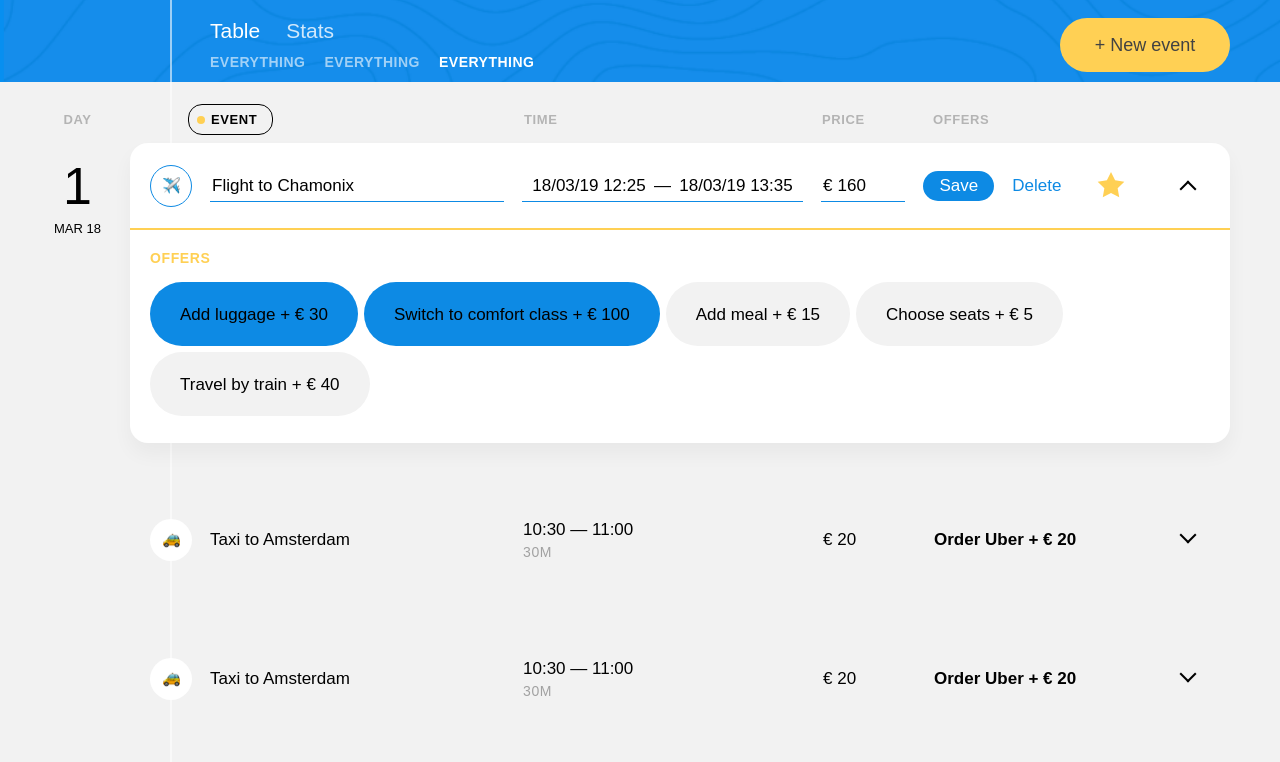
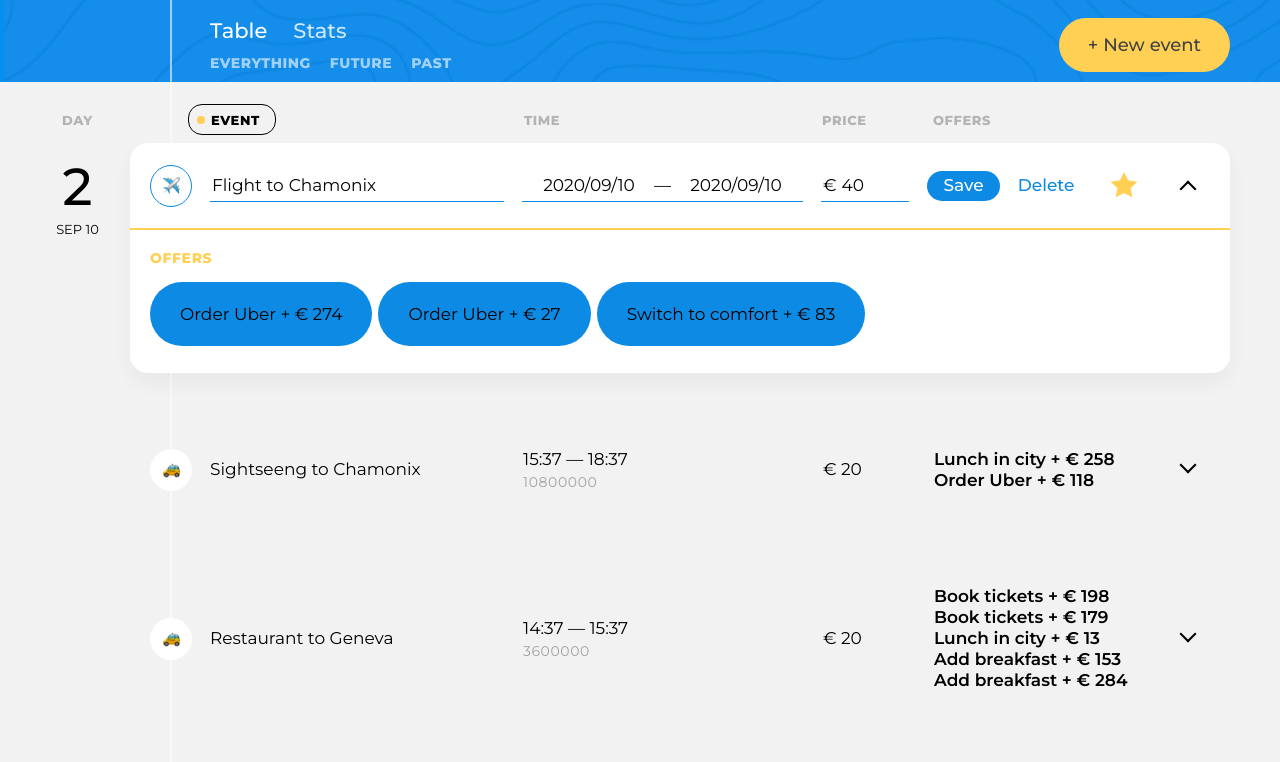
Before and after one commit to Malinka585/1095379-big-trip-12, a website built with webpack: page public/index.html in a window 1280 px wide. Shown: the part 81-843 px from the top of the page. Built offline with nearby package versions, Linux system fonts and the light colour scheme; files whose address does not match are found by name.

Commit message:
Отправляет на проверку задание 7. Личный проект: шаблонизируй это

```diff
--- a/public/index.html
+++ b/public/index.html
@@ -6,7 +6,7 @@
 
     <title>Big Trip</title>
 
-    <link href="./https://fonts.googleapis.com/css?family=Montserrat:400,500,600,700,800&display=swap" rel="stylesheet">
+    <link href="https://fonts.googleapis.com/css?family=Montserrat:400,500,600,700,800&display=swap" rel="stylesheet">
     <link rel="stylesheet" href="./css/style.css">
   </head>
 
--- a/src/main.js
+++ b/src/main.js
@@ -1,7 +1,6 @@
 import {createRouteCostTemplate} from "./view/route-cost.js";
 import {createTripMenuTemplate} from "./view/trip-menu.js";
 import {createFormTemplate} from "./view/form.js";
-import {createTripFiltersTemplate} from "./view/trip-filters.js";
 import {createFilterButtonTemplate} from "./view/filter-button.js";
 import {createFormTripSortTemplate} from "./view/form-sort.js";
 import {createTripSortTemplate} from "./view/trip-sort.js";
@@ -9,10 +8,14 @@ import {createFormEditTemplate} from "./view/form-edit.js";
 import {createTripPointDaysTemplate} from "./view/trip-point-days.js";
 import {createTripPointTemplate} from "./view/trip-point.js";
 import {createPointItemTemplate} from "./view/point-item.js";
+import {generateWayPoint} from "./mock/trip.js";
+import {generateFilter} from "./mock/filter.js";
 
-const FILTER_COUNT = 3;
 const POINT_COUNT = 3;
-const ITEM_COUNT = 4;
+const ITEM_COUNT = 20;
+
+const wayPoint = new Array(ITEM_COUNT).fill().map(generateWayPoint);
+const filters = generateFilter(wayPoint);
 
 const render = (container, template, place) => {
   container.insertAdjacentHTML(place, template);
@@ -23,13 +26,9 @@ const tripMainControlsElement = tripMainElement.querySelector(`.trip-main__trip-
 
 render(tripMainElement, createRouteCostTemplate(), `afterbegin`);
 render(tripMainControlsElement, createTripMenuTemplate(), `beforeend`);
-render(tripMainControlsElement, createFormTemplate(), `beforeend`);
+render(tripMainControlsElement, createFormTemplate(filters), `beforeend`);
 
 const tripFormElement = tripMainElement.querySelector(`.trip-filters`);
-
-for (let i = 0; i < FILTER_COUNT; i++) {
-  render(tripFormElement, createTripFiltersTemplate(), `beforeend`);
-}
 
 render(tripFormElement, createFilterButtonTemplate(), `beforeend`);
 
@@ -45,7 +44,7 @@ render(tripFormSortElement, createTripPointDaysTemplate(), `beforeend`);
 const tripDaysElement = tripFormSortElement.querySelector(`.trip-days`);
 
 for (let i = 0; i < POINT_COUNT; i++) {
-  render(tripDaysElement, createTripPointTemplate(), `beforeend`);
+  render(tripDaysElement, createTripPointTemplate(wayPoint[i]), `beforeend`);
 }
 
 const tripEventsListElements = tripDaysElement.querySelectorAll(`.trip-events__list`);
@@ -53,12 +52,13 @@ const tripEventsListElement = tripDaysElement.querySelector(`.trip-events__list`
 
 for (let j = 0; j < tripEventsListElements.length; j++) {
   const listElements = tripEventsListElements[j];
-  for (let y = 0; y < ITEM_COUNT; y++) {
-    render(listElements, createPointItemTemplate(), `beforeend`);
+  for (let y = 0; y < wayPoint[j].events.length; y++) {
+    let eventsArray = wayPoint[j].events;
+    render(listElements, createPointItemTemplate(eventsArray[y]), `beforeend`);
   }
 }
 
 const tripEventsItemElement = tripEventsListElement.querySelector(`.trip-events__item`);
 
 tripEventsItemElement.querySelector(`.event`).remove();
-render(tripEventsItemElement, createFormEditTemplate(), `beforeend`);
+render(tripEventsItemElement, createFormEditTemplate(wayPoint[0].events[0]), `beforeend`);
--- /dev/null
+++ b/src/mock/filter.js
@@ -0,0 +1,14 @@
+const tripToFilterMap = {
+  everything: (points) => points.length,
+  future: (points) => points.filter((point) => point.eventStartDate).length,
+  past: (points) => points.filter((point) => point.eventEndDate).length
+};
+
+export const generateFilter = (points) => {
+  return Object.entries(tripToFilterMap).map(([filterName, countPoints]) => {
+    return {
+      name: filterName,
+      count: countPoints(points),
+    };
+  });
+};
--- /dev/null
+++ b/src/mock/offers.js
@@ -0,0 +1,14 @@
+import {getRandomInteger} from "../utils.js";
+
+const OFFER_NAMES = [`Order Uber`, `Add luggage`, `Switch to comfort`, `Rent a car`, `Add breakfast`, `Book tickets`, `Lunch in city`];
+
+export const generateOffers = () => {
+  const generateOffer = () => {
+    return {
+      offerName: OFFER_NAMES[getRandomInteger(0, OFFER_NAMES.length - 1)],
+      offerPrice: getRandomInteger(5, 300)
+    };
+  };
+
+  return new Array(getRandomInteger(1, 5)).fill().map(generateOffer);
+};
--- /dev/null
+++ b/src/mock/trip.js
@@ -0,0 +1,127 @@
+import {getRandomInteger, getRandomArray} from "../utils.js";
+import {generateOffers} from "./offers.js";
+
+const MAX_HOURS_GAP = 3;
+
+const generateTypePoint = () => {
+  const typePoint = [
+    `Taxi`,
+    `Bus`,
+    `Train`,
+    `Ship`,
+    `Transport`,
+    `Drive`,
+    `Flight`,
+    `Check-in`,
+    `Sightseeng`,
+    `Restaurant`
+  ];
+
+  const randomIndex = getRandomInteger(0, typePoint.length - 1);
+  return typePoint[randomIndex];
+};
+
+const generateDestination = () => {
+  const destination = [
+    `Geneva`,
+    `Amsterdam`,
+    `Chamonix`
+  ];
+
+  const randomIndex = getRandomInteger(0, destination.length - 1);
+  return destination[randomIndex];
+};
+
+const generateDescription = () => {
+  const descriptions = [
+    `Lorem ipsum dolor sit amet, consectetur adipiscing elit.`,
+    `Cras aliquet varius magna, non porta ligula feugiat eget.`,
+    `Fusce tristique felis at fermentum pharetra.`,
+    `Aliquam id orci ut lectus varius viverra.`,
+    `Nullam nunc ex, convallis sed finibus eget, sollicitudin eget ante.`,
+    `Phasellus eros mauris, condimentum sed nibh vitae, sodales efficitur ipsum.`,
+    `Sed blandit, eros vel aliquam faucibus, purus ex euismod diam, eu luctus nunc ante ut dui.`,
+    `Sed sed nisi sed augue convallis suscipit in sed felis.`,
+    `Aliquam erat volutpat.`,
+    `Nunc fermentum tortor ac porta dapibus.`,
+    `In rutrum ac purus sit amet tempus.`
+  ];
+
+  return getRandomArray(descriptions, 5);
+};
+
+const photo = `http://picsum.photos/248/152?r=${Math.random()}`;
+
+const generateDate = () => {
+  const maxDaysGap = 7;
+  const daysGap = getRandomInteger(-maxDaysGap, maxDaysGap);
+  const currentDate = new Date();
+
+  // currentDate.setHours(23, 59, 59, 999);
+
+  currentDate.setDate(currentDate.getDate() + daysGap);
+
+  return new Date(currentDate);
+};
+
+const generateStartTime = (date) => {
+  // const maxDaysGap = 2;
+  const hoursGap = getRandomInteger(-MAX_HOURS_GAP, MAX_HOURS_GAP);
+  // const daysGap = getRandomInteger(-maxDaysGap, maxDaysGap);
+  const currentDate = date;
+
+  currentDate.setHours(currentDate.getHours() + hoursGap);
+  // currentDate.setDate(currentDate.getDate() + daysGap);
+
+  return new Date(currentDate);
+};
+
+const generateEndTime = (startTime) => {
+  return new Date(startTime.getTime() + getRandomInteger(1, MAX_HOURS_GAP) * 60 * 60 * 1000);
+};
+
+export const isEventExpired = (dueDate) => {
+  const currentDate = new Date();
+  return currentDate.getTime() > dueDate.getTime();
+};
+
+export const isEventComing = (dueDate) => {
+  const currentDate = new Date();
+  return currentDate.getTime() <= dueDate.getTime();
+};
+
+const generateEvent = (tripDate) => {
+  const startEvent = generateStartTime(tripDate);
+  const endEvent = generateEndTime(startEvent);
+  const differenceDate = endEvent - startEvent;
+
+  return {
+    typePoint: generateTypePoint(),
+    destination: generateDestination(),
+    offers: generateOffers(),
+    description: generateDescription(),
+    photos: photo,
+    cost: getRandomInteger(20, 250),
+    eventStartDate: startEvent,
+    eventEndDate: endEvent,
+    eventDuratioun: differenceDate
+  };
+};
+
+
+export const generateWayPoint = () => {
+  const tripDate = generateDate();
+  const events = [];
+
+  for (let i = 0; i < 5; i++) {
+    events.push(generateEvent(tripDate));
+  }
+
+  return {
+    dayNumber: getRandomInteger(1, 3),
+    currentDate: tripDate,
+    events,
+    future: isEventComing(tripDate),
+    past: isEventExpired(tripDate)
+  };
+};
--- /dev/null
+++ b/src/utils.js
@@ -0,0 +1,17 @@
+export const getRandomInteger = (a = 0, b = 1) => {
+  const lower = Math.ceil(Math.min(a, b));
+  const upper = Math.floor(Math.max(a, b));
+
+  return Math.floor(lower + Math.random() * (upper - lower + 1));
+};
+
+export const getRandomArray = (array, count) => {
+  const randomArray = [];
+
+  for (let i = 0; i <= getRandomInteger(1, count); i++) {
+    let randomIndex = getRandomInteger(0, array.length - 1);
+    randomArray.push(array[randomIndex]);
+  }
+
+  return randomArray;
+};
--- a/src/view/form-edit.js
+++ b/src/view/form-edit.js
@@ -1,4 +1,35 @@
-export const createFormEditTemplate = () => {
+export const createFormEditTemplate = (form) => {
+  const {eventStartDate, eventEndDate, cost, offers} = form;
+
+  const dateByDataTime = (date) => {
+    return `${date.toLocaleString(`en-US`, {year: `numeric`})}/${date.toLocaleString(`en-US`, {month: `2-digit`})}/${date.toLocaleString(`en-US`, {day: `2-digit`})}`;
+  };
+
+  const createOfferEditTemplate = (offer) => {
+    const {offerName, offerPrice} = offer;
+    return (
+      `<div class="event__offer-selector">
+          <input class="event__offer-checkbox  visually-hidden" id="event-offer-luggage-1" type="checkbox" name="event-offer-luggage" checked>
+          <label class="event__offer-label" for="event-offer-luggage-1">
+            <span class="event__offer-title">${offerName}</span>
+            &plus;
+            &euro;&nbsp;<span class="event__offer-price">${offerPrice}</span>
+          </label>
+      </div>`
+    );
+  };
+
+
+  const createSelectedOffersEditTemplate = (tripOffers) => {
+    const createdOffer = tripOffers.map((offer) => createOfferEditTemplate(offer)).join(``);
+    return `<section class="event__section  event__section--offers">
+              <h3 class="event__section-title  event__section-title--offers">Offers</h3>
+            <div class="event__available-offers">
+              ${createdOffer}
+            </div>
+            </section>`;
+  };
+
   return (
     `<form class="event  event--edit" action="#" method="post">
       <header class="event__header">
@@ -86,12 +117,12 @@ export const createFormEditTemplate = () => {
           <label class="visually-hidden" for="event-start-time-1">
             From
           </label>
-          <input class="event__input  event__input--time" id="event-start-time-1" type="text" name="event-start-time" value="18/03/19 12:25">
+          <input class="event__input  event__input--time" id="event-start-time-1" type="text" name="event-start-time" value="${dateByDataTime(eventStartDate)}">
           &mdash;
           <label class="visually-hidden" for="event-end-time-1">
             To
           </label>
-          <input class="event__input  event__input--time" id="event-end-time-1" type="text" name="event-end-time" value="18/03/19 13:35">
+          <input class="event__input  event__input--time" id="event-end-time-1" type="text" name="event-end-time" value="${dateByDataTime(eventEndDate)}">
         </div>
 
         <div class="event__field-group  event__field-group--price">
@@ -99,7 +130,7 @@ export const createFormEditTemplate = () => {
             <span class="visually-hidden">Price</span>
             &euro;
           </label>
-          <input class="event__input  event__input--price" id="event-price-1" type="text" name="event-price" value="160">
+          <input class="event__input  event__input--price" id="event-price-1" type="text" name="event-price" value="${cost}">
         </div>
 
         <button class="event__save-btn  btn  btn--blue" type="submit">Save</button>
@@ -119,55 +150,7 @@ export const createFormEditTemplate = () => {
       </header>
 
       <section class="event__details">
-        <section class="event__section  event__section--offers">
-          <h3 class="event__section-title  event__section-title--offers">Offers</h3>
-
-          <div class="event__available-offers">
-            <div class="event__offer-selector">
-              <input class="event__offer-checkbox  visually-hidden" id="event-offer-luggage-1" type="checkbox" name="event-offer-luggage" checked>
-              <label class="event__offer-label" for="event-offer-luggage-1">
-                <span class="event__offer-title">Add luggage</span>
-                &plus;
-                &euro;&nbsp;<span class="event__offer-price">30</span>
-              </label>
-            </div>
-
-            <div class="event__offer-selector">
-              <input class="event__offer-checkbox  visually-hidden" id="event-offer-comfort-1" type="checkbox" name="event-offer-comfort" checked>
-              <label class="event__offer-label" for="event-offer-comfort-1">
-                <span class="event__offer-title">Switch to comfort class</span>
-                &plus;
-                &euro;&nbsp;<span class="event__offer-price">100</span>
-              </label>
-            </div>
-
-            <div class="event__offer-selector">
-              <input class="event__offer-checkbox  visually-hidden" id="event-offer-meal-1" type="checkbox" name="event-offer-meal">
-              <label class="event__offer-label" for="event-offer-meal-1">
-                <span class="event__offer-title">Add meal</span>
-                &plus;
-                &euro;&nbsp;<span class="event__offer-price">15</span>
-              </label>
-            </div>
-
-            <div class="event__offer-selector">
-              <input class="event__offer-checkbox  visually-hidden" id="event-offer-seats-1" type="checkbox" name="event-offer-seats">
-              <label class="event__offer-label" for="event-offer-seats-1">
-                <span class="event__offer-title">Choose seats</span>
-                &plus;
-                &euro;&nbsp;<span class="event__offer-price">5</span>
-              </label>
-            </div>
-
-            <div class="event__offer-selector">
-              <input class="event__offer-checkbox  visually-hidden" id="event-offer-train-1" type="checkbox" name="event-offer-train">
-              <label class="event__offer-label" for="event-offer-train-1">
-                <span class="event__offer-title">Travel by train</span>
-                &plus;
-                &euro;&nbsp;<span class="event__offer-price">40</span>
-              </label>
-            </div>
-          </div>
+        ${createSelectedOffersEditTemplate(offers)}
         </section>
       </section>
     </form>`
--- a/src/view/form.js
+++ b/src/view/form.js
@@ -1,6 +1,20 @@
-export const createFormTemplate = () => {
+const createTripFiltersTemplate = (filter) => {
+  const {name} = filter;
+
+  return (
+    `<div class="trip-filters__filter">
+        <input id="filter-${name}" class="trip-filters__filter-input  visually-hidden" type="radio" name="trip-filter" value="${name}">
+        <label class="trip-filters__filter-label" for="filter-${name}">${name}</label>
+      </div>`
+  );
+};
+
+export const createFormTemplate = (filterItems) => {
+  const filterItemsTemplate = filterItems.map((filter) => createTripFiltersTemplate(filter)).join(``);
+
   return (
     `<form class="trip-filters" action="#" method="get">
+    ${filterItemsTemplate}
     </form>`
   );
 };
--- a/src/view/point-item.js
+++ b/src/view/point-item.js
@@ -1,19 +1,44 @@
-export const createPointItemTemplate = () => {
+export const createPointItemTemplate = (point) => {
+  const {typePoint, destination, eventStartDate, eventEndDate, eventDuratioun, offers} = point;
+
+  const humanizeDate = (date) => {
+    return date.toLocaleString(`en-US`, {hour12: false, hour: `numeric`, minute: `numeric`});
+  };
+
+  const createOfferTemplate = (offer) => {
+    const {offerName, offerPrice} = offer;
+    return (
+      `<li class="event__offer">
+        <span class="event__offer-title">${offerName}</span>
+        &plus;
+        &euro;&nbsp;<span class="event__offer-price">${offerPrice}</span>
+       </li>`
+    );
+  };
+
+
+  const createSelectedOffersTemplate = (tripOffers) => {
+    const createdOffer = tripOffers.map((offer) => createOfferTemplate(offer)).join(``);
+    return `<ul class="event__selected-offers">
+              ${createdOffer}
+            </ul>`;
+  };
+
   return (
     `<li class="trip-events__item">
       <div class="event">
         <div class="event__type">
           <img class="event__type-icon" width="42" height="42" src="img/icons/taxi.png" alt="Event type icon">
         </div>
-        <h3 class="event__title">Taxi to Amsterdam</h3>
+        <h3 class="event__title">${typePoint} to ${destination}</h3>
 
         <div class="event__schedule">
           <p class="event__time">
-            <time class="event__start-time" datetime="2019-03-18T10:30">10:30</time>
+            <time class="event__start-time" datetime="2019-03-18T10:30">${humanizeDate(eventStartDate)}</time>
             &mdash;
-            <time class="event__end-time" datetime="2019-03-18T11:00">11:00</time>
+            <time class="event__end-time" datetime="2019-03-18T11:00">${humanizeDate(eventEndDate)}</time>
           </p>
-          <p class="event__duration">30M</p>
+          <p class="event__duration">${eventDuratioun}</p>
         </div>
 
         <p class="event__price">
@@ -21,13 +46,7 @@ export const createPointItemTemplate = () => {
         </p>
 
         <h4 class="visually-hidden">Offers:</h4>
-        <ul class="event__selected-offers">
-          <li class="event__offer">
-            <span class="event__offer-title">Order Uber</span>
-            &plus;
-            &euro;&nbsp;<span class="event__offer-price">20</span>
-           </li>
-        </ul>
+        ${createSelectedOffersTemplate(offers)}
 
         <button class="event__rollup-btn" type="button">
           <span class="visually-hidden">Open event</span>
--- a/src/view/trip-filters.js
+++ /dev/null
@@ -1,8 +0,0 @@
-export const createTripFiltersTemplate = () => {
-  return (
-    `<div class="trip-filters__filter">
-        <input id="filter-everything" class="trip-filters__filter-input  visually-hidden" type="radio" name="trip-filter" value="everything" checked>
-        <label class="trip-filters__filter-label" for="filter-everything">Everything</label>
-      </div>`
-  );
-};
--- a/src/view/trip-point.js
+++ b/src/view/trip-point.js
@@ -1,12 +1,24 @@
-export const createTripPointTemplate = () => {
+export const createTripPointTemplate = (wayPoint) => {
+  const {dayNumber, currentDate} = wayPoint;
+
+  const dateByDataTime = (date) => {
+    return `${date.toLocaleString(`en-US`, {year: `numeric`})}-${date.toLocaleString(`en-US`, {month: `2-digit`})}-${date.toLocaleString(`en-US`, {day: `2-digit`})}`;
+  };
+
+  const dayDate = (Date) => {
+    return Date.toLocaleString(`en-US`, {month: `short`, day: `numeric`});
+  };
+
+
   return (
     `<li class="trip-days__item  day">
       <div class="day__info">
-        <span class="day__counter">1</span>
-        <time class="day__date" datetime="2019-03-18">MAR 18</time>
+        <span class="day__counter">${dayNumber}</span>
+        <time class="day__date" datetime="${dateByDataTime(currentDate)}">${dayDate(currentDate)}</time>
       </div>
 
       <ul class="trip-events__list">
+
       </ul>
     </li>`
   );
```
